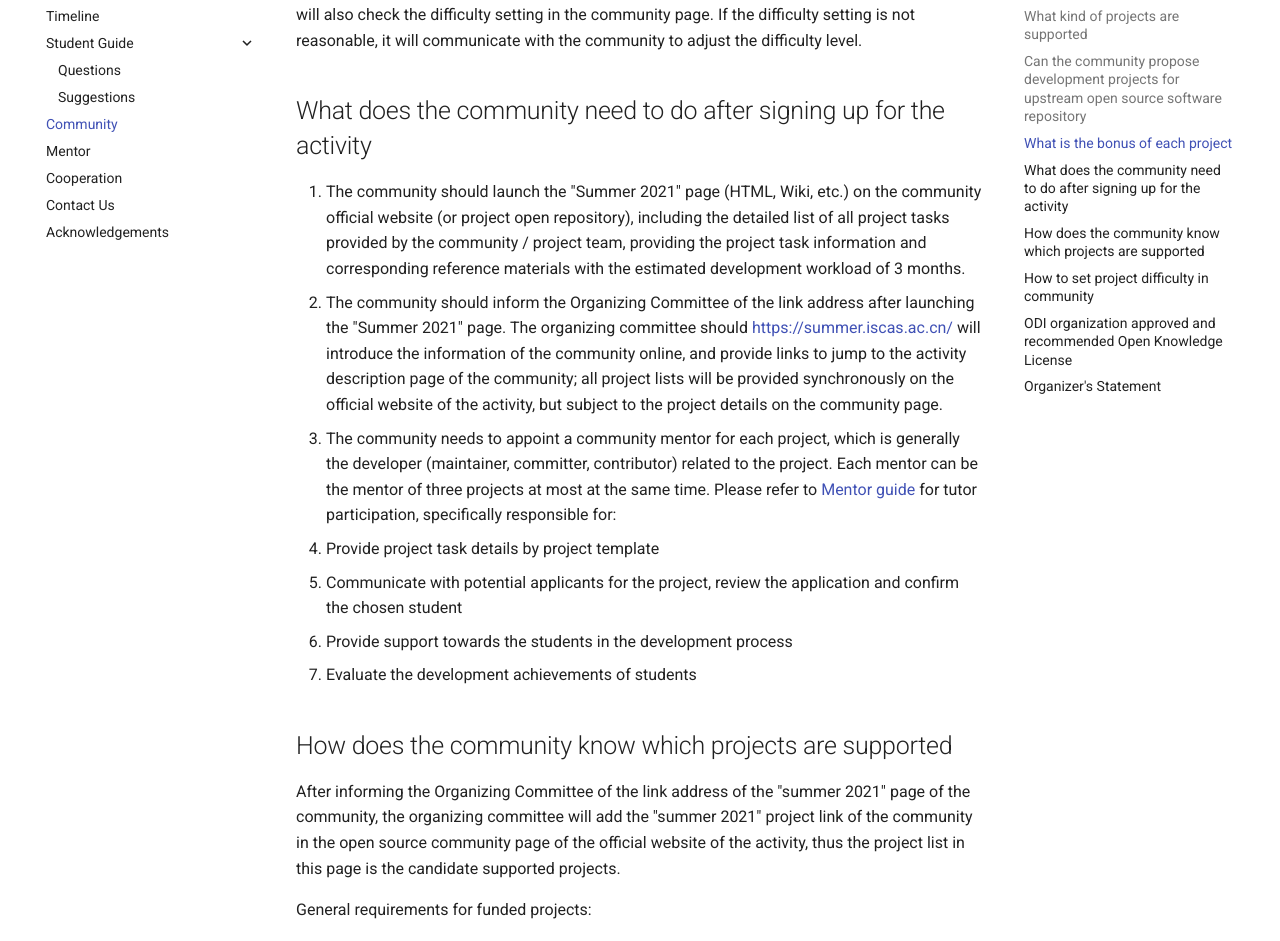
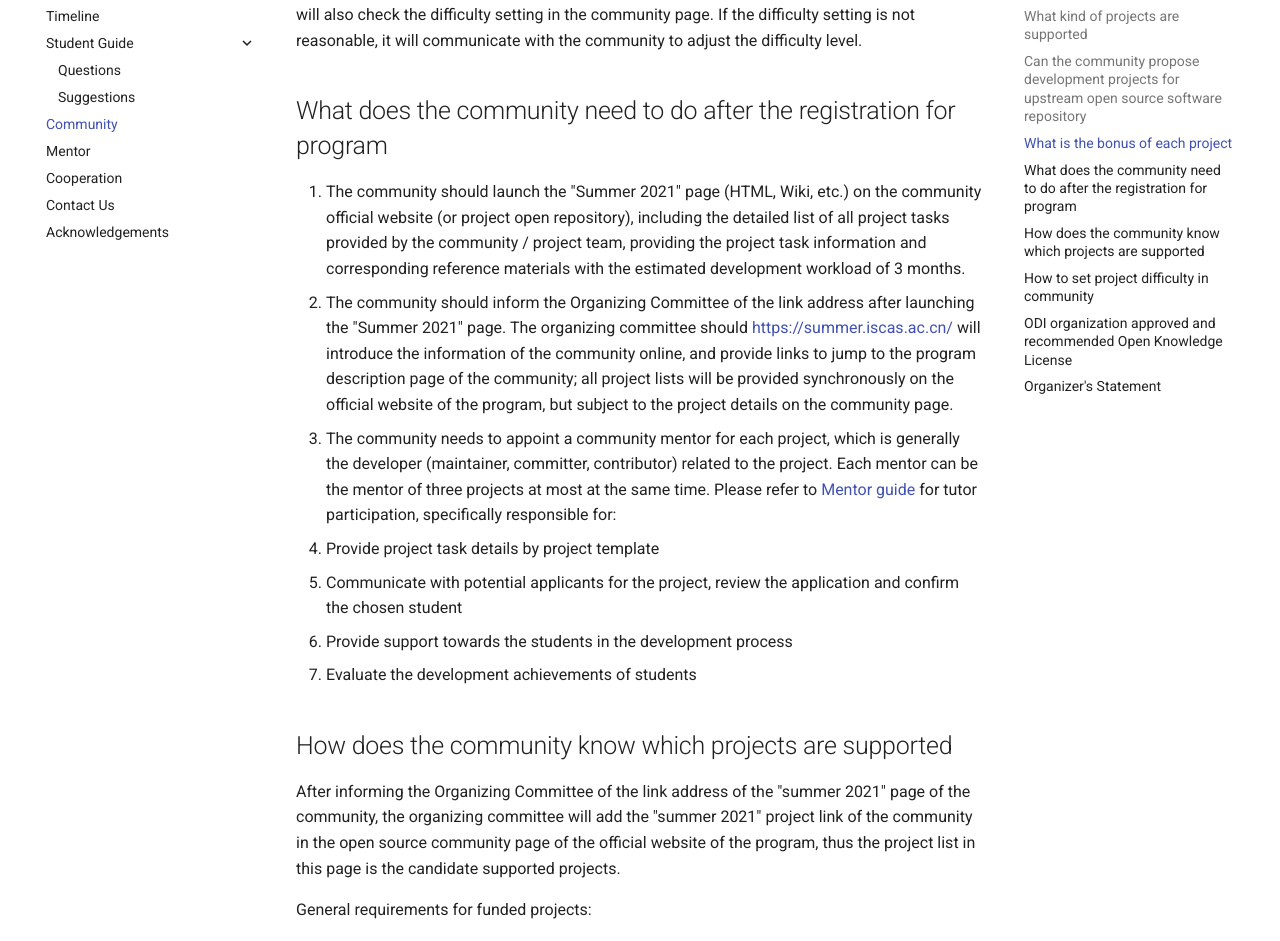
Before and after one commit to summer-ospp/help-en, an MkDocs documentation site: the page built from docs/community.md, in a window 1280 px wide and 1400 px high, scrolled down 1345 px. Shown: the part 164-1105 px from the top of the window. Built offline with MkDocs 1.6.1 and Material for MkDocs 9.7.7, drawn with Linux system fonts in a browser that asks for light colours; comment, search, counter and statistics services are not loaded; some of the changed text lies outside the part shown.

Commit message:
Update community.md

```diff
--- a/docs/community.md
+++ b/docs/community.md
@@ -1,13 +1,13 @@
-# Community Participation Guide
+# Community Guidelines
 
 ## Which communities can participate
 
-This activity is open, as long as the repository in the open source community adopts [OSI organization approved open source license](https://opensource.org/licenses) or [ODI organization approved and recommended Open Knowledge License](https://opendefinition.org/licenses/), and other open and shared licenses are all supported by this activity.
+This program is open, as long as the repository in the open source community adopts [OSI organization approved open source license](https://opensource.org/licenses) or [ODI organization approved and recommended Open Knowledge License](https://opendefinition.org/licenses/), and other open and shared licenses are all supported by this program.
 For the list of recommended licenses supported by ODI organization, please refer to [ODI organization approved and recommended Open Knowledge License](#odi-organization-approved-and-recommended-open-knowledge-license).
 
 The list of communities which were accepted is on [website of Summer 2020](https://isrc.iscas.ac.cn/summer2020/#/organisations).
 
-Regarding the open source community focusing on promoting open source, welcome to contact the organizing committee to negotiate how to promote this activity and to conduct the subsequent cooperation.
+Regarding the open source community focusing on promoting open source, welcome to contact the organizing committee to negotiate how to promote this program and to conduct the subsequent cooperation.
 
 ## How does the community sign up
 
@@ -32,10 +32,10 @@ It can be proposed, but the following conditions should be met:
 
 In general, the committee will respect the difficulty setting of the community and the committee will also check the difficulty setting in the community page. If the difficulty setting is not reasonable, it will communicate with the community to adjust the difficulty level.
 
-## What does the community need to do after signing up for the activity
+## What does the community need to do after the registration for program
 
 1. The community should launch the "Summer 2021" page (HTML, Wiki, etc.) on the community official website (or project open repository), including the detailed list of all project tasks provided by the community / project team, providing the project task information and corresponding reference materials with the estimated development workload of 3 months.
-2. The community should inform the Organizing Committee of the link address after launching the "Summer 2021" page. The organizing committee should <https://summer.iscas.ac.cn/> will introduce the information of the community online, and provide links to jump to the activity description page of the community; all project lists will be provided synchronously on the official website of the activity, but subject to the project details on the community page.
+2. The community should inform the Organizing Committee of the link address after launching the "Summer 2021" page. The organizing committee should <https://summer.iscas.ac.cn/> will introduce the information of the community online, and provide links to jump to the program description page of the community; all project lists will be provided synchronously on the official website of the program, but subject to the project details on the community page.
 3. The community needs to appoint a community mentor for each project, which is generally the developer (maintainer, committer, contributor) related to the project. Each mentor can be the mentor of three projects at most at the same time. Please refer to [Mentor guide](mentor.md) for tutor participation, specifically responsible for:
    - Provide project task details by project template
    - Communicate with potential applicants for the project, review the application and confirm the chosen student
@@ -44,7 +44,7 @@ In general, the committee will respect the difficulty setting of the community a
 
 ## How does the community know which projects are supported
 
-After informing the Organizing Committee of the link address of the "summer 2021" page of the community, the organizing committee will add the "summer 2021" project link of the community in the open source community page of the official website of the activity, thus the project list in this page is the candidate supported projects.
+After informing the Organizing Committee of the link address of the "summer 2021" page of the community, the organizing committee will add the "summer 2021" project link of the community in the open source community page of the official website of the program, thus the project list in this page is the candidate supported projects.
 
 General requirements for funded projects:
 
@@ -60,16 +60,16 @@ The difficulty of the project is divided into high, medium and low levels, and t
 The following are the reference standards of difficulty:
 
 - High: bonus RMB 12000
-- A competent master student majoring in computer science
-- The typical high difficulty is to optimize the class work, improve the time, reduce the memory occupation, provide performance and so on.
+  - A competent master student majoring in computer science
+  - The typical high difficulty is to optimize the class work, improve the time, reduce the memory occupation, provide performance and so on.
 - Medium: bonus RMB 9000
-- Objective: the ability is equivalent to the graduate freshmen or graduate sophomore master majoring in computer science
+  - Objective: the ability is equivalent to the graduate freshmen or graduate sophomore master majoring in computer science
 - Low: bonus RMB 6000
-- Objective: the ability is equivalent to the junior and senior computer major bachelor students
+  - Objective: the ability is equivalent to the junior and senior computer major bachelor students
 
 ## ODI organization approved and recommended Open Knowledge License
 
-The following open knowledge agreement projects are accepted in this activity:
+The following open knowledge agreement projects are accepted in this program:
 
 - [Creative Commons CCZero (CC0)](https://opendefinition.org/licenses/cc-zero)
 - [Open Data Commons Public Domain Dedication and Licence (PDDL)](https://opendefinition.org/licenses/odc-pddl)
@@ -80,5 +80,5 @@ The following open knowledge agreement projects are accepted in this activity:
 
 ## Organizer's Statement
 
-1. The organizer has no intellectual property claim for the development achievements of the students in this activity;
+1. The organizer has no intellectual property claim for the development achievements of the students in this program;
 2. Relevant intellectual property achievements are determined by the community and students according to the guidelines for participating in the community development (for instance, signing CLA with student developers);
```
